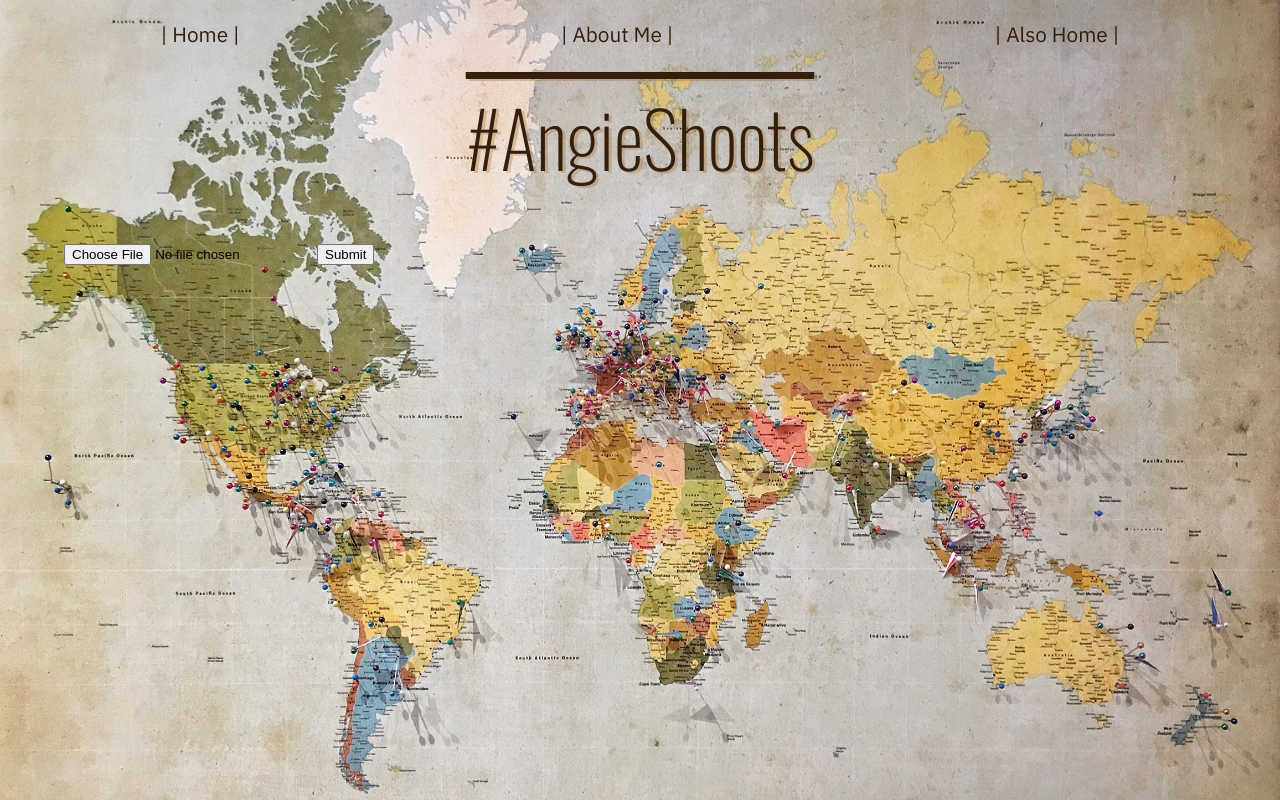
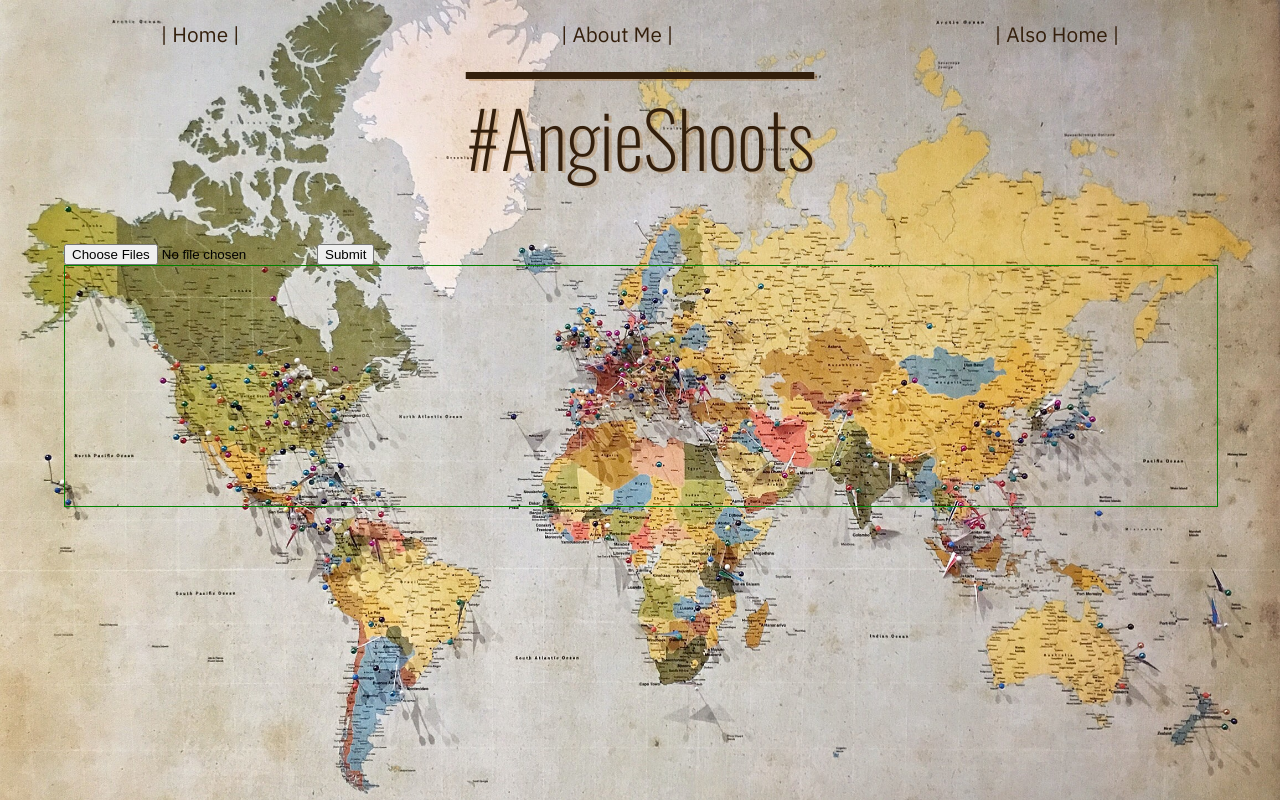
Before and after one commit to griftheorange/angie_shoots_frontend, a React (Create React App) app: page / in a window 1280 px wide. Built offline with nearby package versions, Linux system fonts and the light colour scheme.

Commit message:
Added drag and drop multiple file upload method to main page temporarily

```diff
--- a/src/Pages/Main.js
+++ b/src/Pages/Main.js
@@ -1,10 +1,11 @@
-import React from 'react';
+import React, { useState } from 'react';
 import { connect } from 'react-redux'
 
 import Fetcher from '../adaptor.js'
 
 function Main(props) {
 
+    const [dragging, setDragging] = useState(false)
 
     function handleFileSubmit(e){
         e.preventDefault()
@@ -15,6 +16,38 @@ function Main(props) {
         }
     }
 
+    function handleDragIn(e){
+        e.preventDefault()
+        e.stopPropagation()
+        if (e.dataTransfer.items && e.dataTransfer.items.length > 0) {
+            setDragging(true)
+        }
+    }
+
+    function handleDragOut(e){
+        e.preventDefault()
+        e.stopPropagation()
+        setDragging(false)
+    }
+
+    function handleDrop(e){
+        e.preventDefault()
+        e.stopPropagation()
+        setDragging(false)
+        if (e.dataTransfer.files && e.dataTransfer.files.length > 0) {
+            let fetch = Fetcher.uploadImages(e.dataTransfer.files)
+            if(fetch){
+                fetch
+                .then(console.log)
+        }
+        }
+    }
+
+    function handleDragOver(e){
+        e.preventDefault()
+        e.stopPropagation()
+    }
+
     return (
         <>
         <div className='title-container'>
@@ -22,9 +55,16 @@ function Main(props) {
         </div>
         <div className='photos' style={{height:'100%', width:'90%', marginLeft:'5%'}}>
             <form encType='multipart/form-data' onSubmit={handleFileSubmit}>
-                <input type='file'/>
+                <input type='file' multiple/>
                 <input type='submit'/>
             </form>
+            <div onDrop={handleDrop}
+                 onDragEnter={handleDragIn}
+                 onDragLeave={handleDragOut}
+                 onDragOver={handleDragOver}
+                 style={{width:'100%', height:'30%', border:'1px solid green'}}>
+
+            </div>
         </div>
         </>
     );
--- a/src/adaptor.js
+++ b/src/adaptor.js
@@ -15,4 +15,19 @@ export default class Fetcher{
             return null
         }
     }
+
+    static uploadImages(files){
+        if(files && files.length > 0){
+            let data = new FormData()
+            for(let i = 0; i < files.length; i++){
+                data.append('files[]', files[i])
+                data.append('filenames[]', files[i].name)
+            }
+            return fetch(`${API_DOMAIN}/imagestest`, {
+                method:'POST',
+                body:data
+            })
+            .then(r => r.json())
+        }
+    }
 }
```
